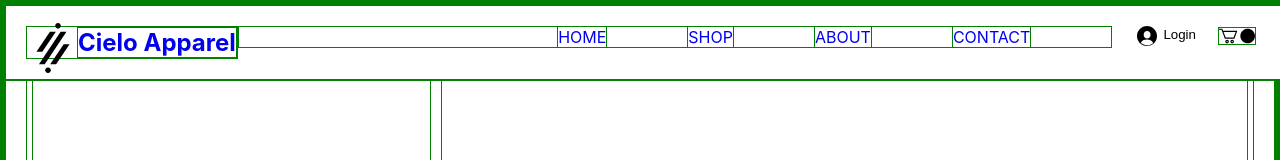
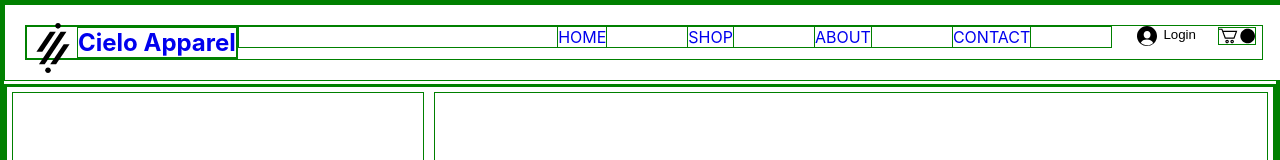
Before and after one commit to VolkoB/final_project, a React (Create React App) app: page / in a window 1280 px wide. Shown: the top 160 px of the page. Built offline with nearby package versions, Linux system fonts and the light colour scheme.

Commit message:
29/04/ last today

```diff
--- a/src/components/Footer/footer.css
+++ b/src/components/Footer/footer.css
@@ -27,7 +27,7 @@ p {
     justify-content: space-around;
     align-items: flex-start;
     width: 100%;
-    padding: 20px 20px;
+
 }
 
 .footer-column {
--- a/src/components/Header/header.css
+++ b/src/components/Header/header.css
@@ -19,14 +19,15 @@ p {
     background: white;
     width: 100%;
     min-width: 600px;
+    padding: 20px 20px;
 }
 
 .container {
     display: flex;
     justify-content: space-between;
     align-items: center;
-    width: 100%;
-    padding: 20px 20px;
+
+
 }
 
 .header-brand {
--- a/src/components/Main/main2.css
+++ b/src/components/Main/main2.css
@@ -13,9 +13,14 @@ p {
   text-decoration: none;
 }
 
+.main {
+  margin-top: 80px;
+}
+
 .tiles {
   display: flex;
   flex-flow: row wrap;
+  object-fit: cover;
 }
 .tiles .tile {
   display: flex;
@@ -26,10 +31,10 @@ p {
   height: 610px;
   width: calc( (100% / 3) - 10px);
   overflow: hidden;
-  column-fill: auto;
 }
 .tiles .feature {
   width: calc( ( ( 100% / 3 ) * 2) - 10px );
+  height: auto;
 }
 
 .latest-heading {
--- a/src/components/Main/main2.scss
+++ b/src/components/Main/main2.scss
@@ -12,11 +12,15 @@ p {
   padding: 0;
   text-decoration: none;
 }
+.main {
+  margin-top: 80px;
+}
 
 .tiles {
 
     display: flex;
     flex-flow: row wrap;
+    object-fit: cover;
 
     .tile {
       display: flex;
@@ -27,13 +31,11 @@ p {
       height: 610px;
       width: calc( (100% / 3) - 10px);
       overflow: hidden;
-      column-fill: auto;
     }
 
     .feature {
-
       width: calc( ( ( 100% / 3 ) * 2) - 10px );
-
+      height: auto;
     }
 
   }
```
Also changed, not shown: 1 other file (tests, documents, lock files or other folders).
